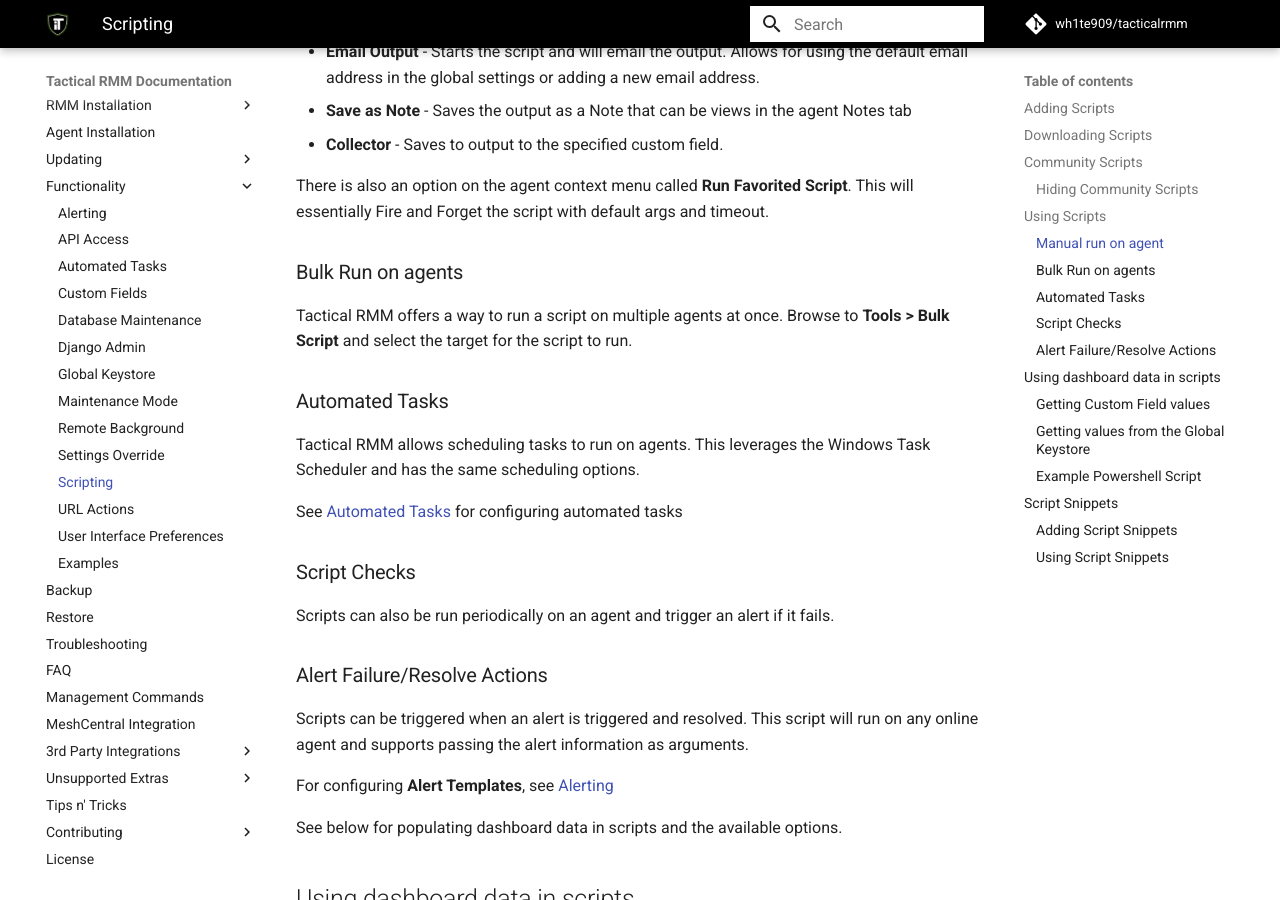
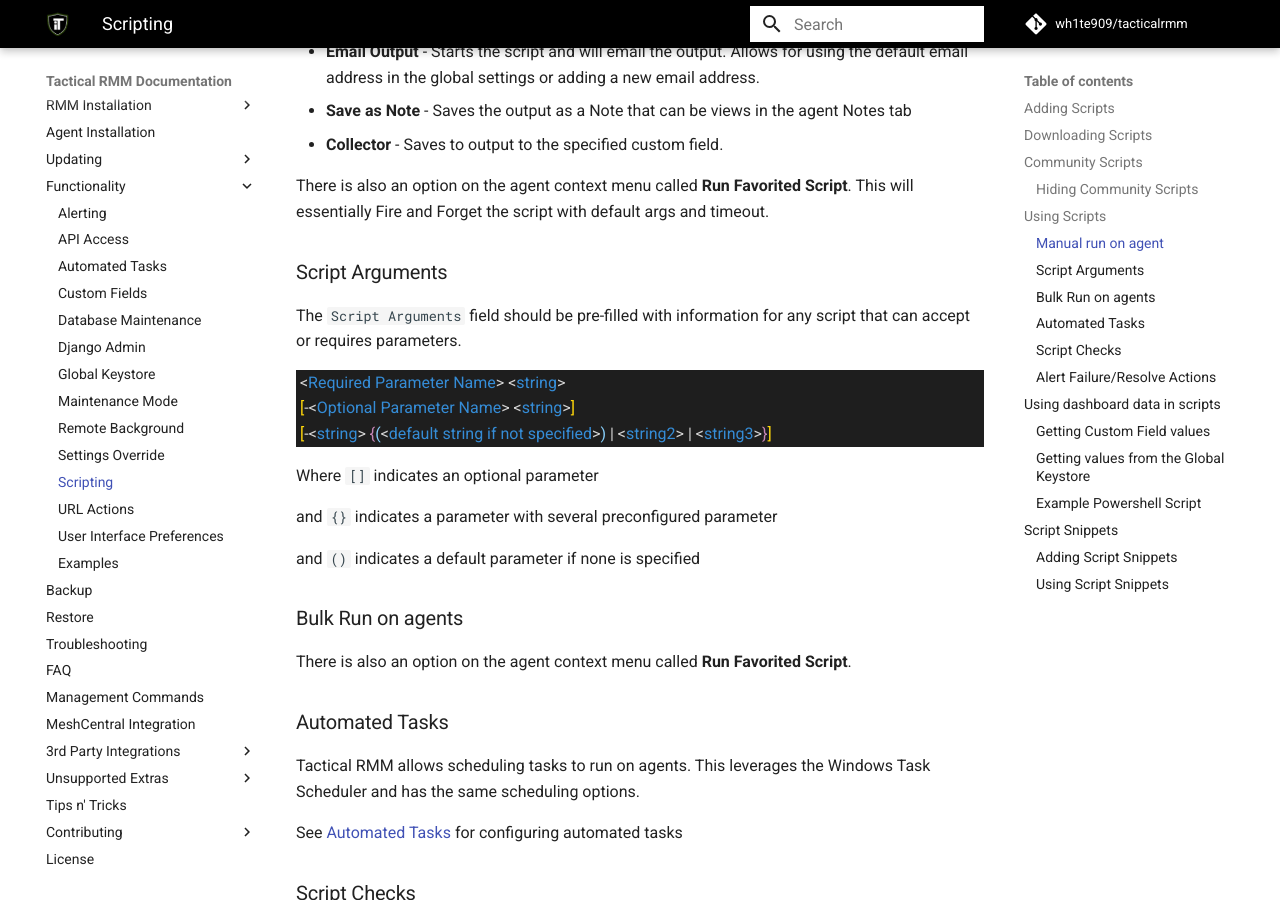
Before and after one commit to amidaware/trmm-docs, an MkDocs documentation site: the page built from docs/docs/functions/scripting.md, in a window 1280 px wide and 900 px high, scrolled down 1574 px. Built offline with MkDocs 1.6.1 and Material for MkDocs 9.7.7, drawn with Linux system fonts in a browser that asks for light colours; comment, search, counter and statistics services are not loaded.

Commit message:
Preliminary release of script library parameters

```diff
--- a/docs/docs/contributing_community_scripts.md
+++ b/docs/docs/contributing_community_scripts.md
@@ -123,6 +123,10 @@
 
 *****
 
+## Script Parameters
+
+
+
 ## Useful Reference Script Examples
 
 RunAsUser (since Tactical RMM runs as system)
--- a/docs/docs/functions/scripting.md
+++ b/docs/docs/functions/scripting.md
@@ -45,9 +45,24 @@
 
 There is also an option on the agent context menu called **Run Favorited Script**. This will essentially Fire and Forget the script with default args and timeout.
 
+### Script Arguments
+
+The `Script Arguments` field should be pre-filled with information for any script that can accept or requires parameters.
+
+<p style="background-color:#1e1e1e;">
+&nbsp;<span style=color:#d4d4d4><</span><span style="color:#358cd6">Required Parameter Name</span><span style=color:#d4d4d4>></span> <span style=color:#d4d4d4><</span><span style="color:#358cd6">string</span><span style=color:#d4d4d4>></span><br>
+&nbsp;<span style="color:#ffd70a">[</span><span style=color:#d4d4d4>-<</span><span style="color:#358cd6">Optional Parameter Name</span><span style=color:#d4d4d4>></span> <span style=color:#d4d4d4><</span><span style="color:#358cd6">string</span><span style=color:#d4d4d4>></span><span style="color:#ffd70a">]</span><br>
+&nbsp;<span style="color:#ffd70a">[</span><span style=color:#d4d4d4>-<</span><span style="color:#358cd6">string</span><span style=color:#d4d4d4>></span> <span style="color:#c586b6">{</span><span style=color:#87cefa>(</span><span style=color:#d4d4d4><</span><span style="color:#358cd6">default string if not specified</span><span style=color:#d4d4d4>></span><span style=color:#87cefa>)</span> <span style=color:#d4d4d4>|</span> <span style=color:#d4d4d4><</span><span style="color:#358cd6">string2</span><span style=color:#d4d4d4>></span> <span style=color:#d4d4d4>|</span> <span style=color:#d4d4d4><</span><span style="color:#358cd6">string3</span><span style=color:#d4d4d4>></span><span style="color:#c586b6">}</span><span style="color:#ffd70a">]</span></p>
+
+Where `[]` indicates an optional parameter
+
+and `{}` indicates a parameter with several preconfigured parameter
+
+and `()` indicates a default parameter if none is specified
+
 ### Bulk Run on agents
 
-Tactical RMM offers a way to run a script on multiple agents at once. Browse to **Tools > Bulk Script** and select the target for the script to run.
+There is also an option on the agent context menu called **Run Favorited Script**.
 
 ### Automated Tasks
 
```
